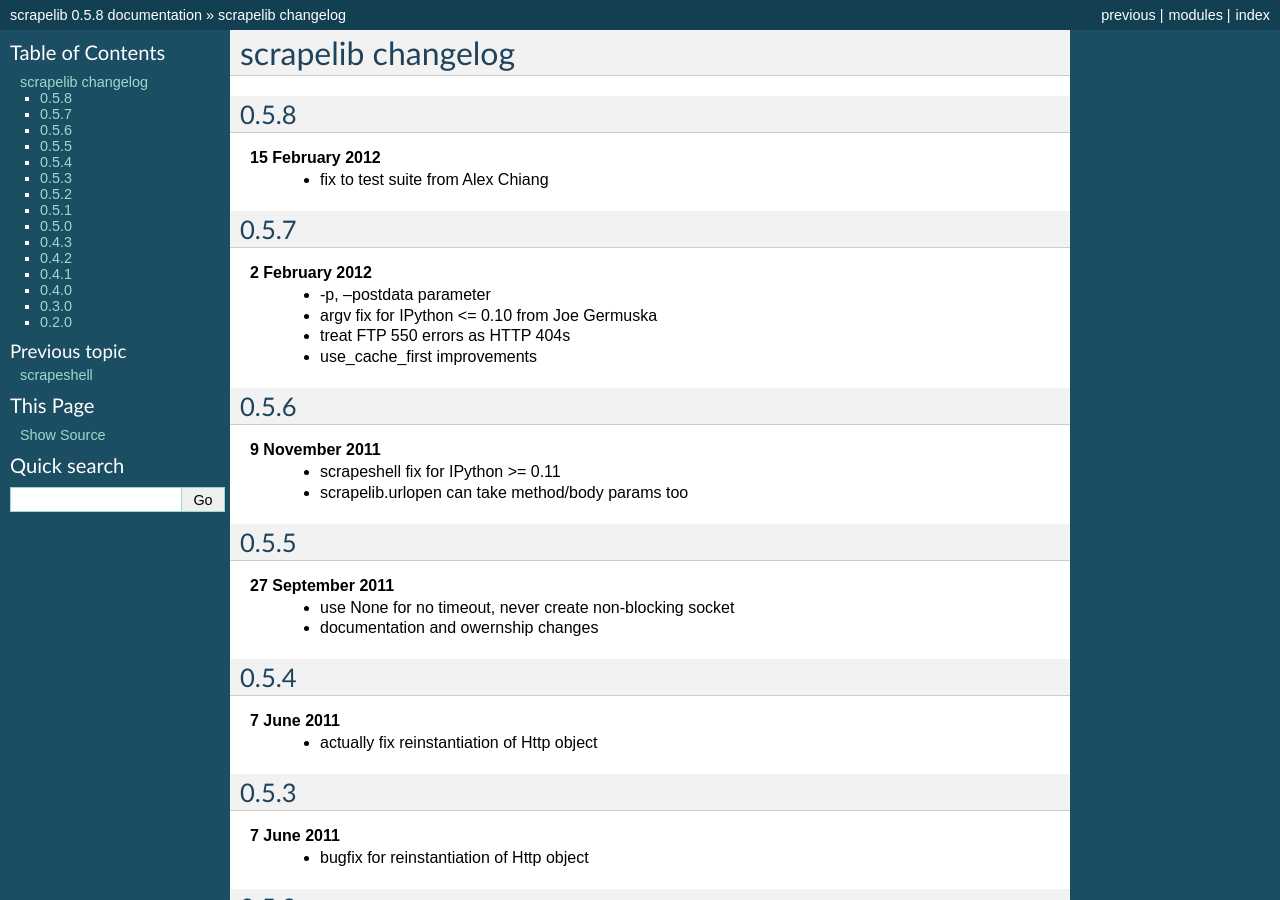
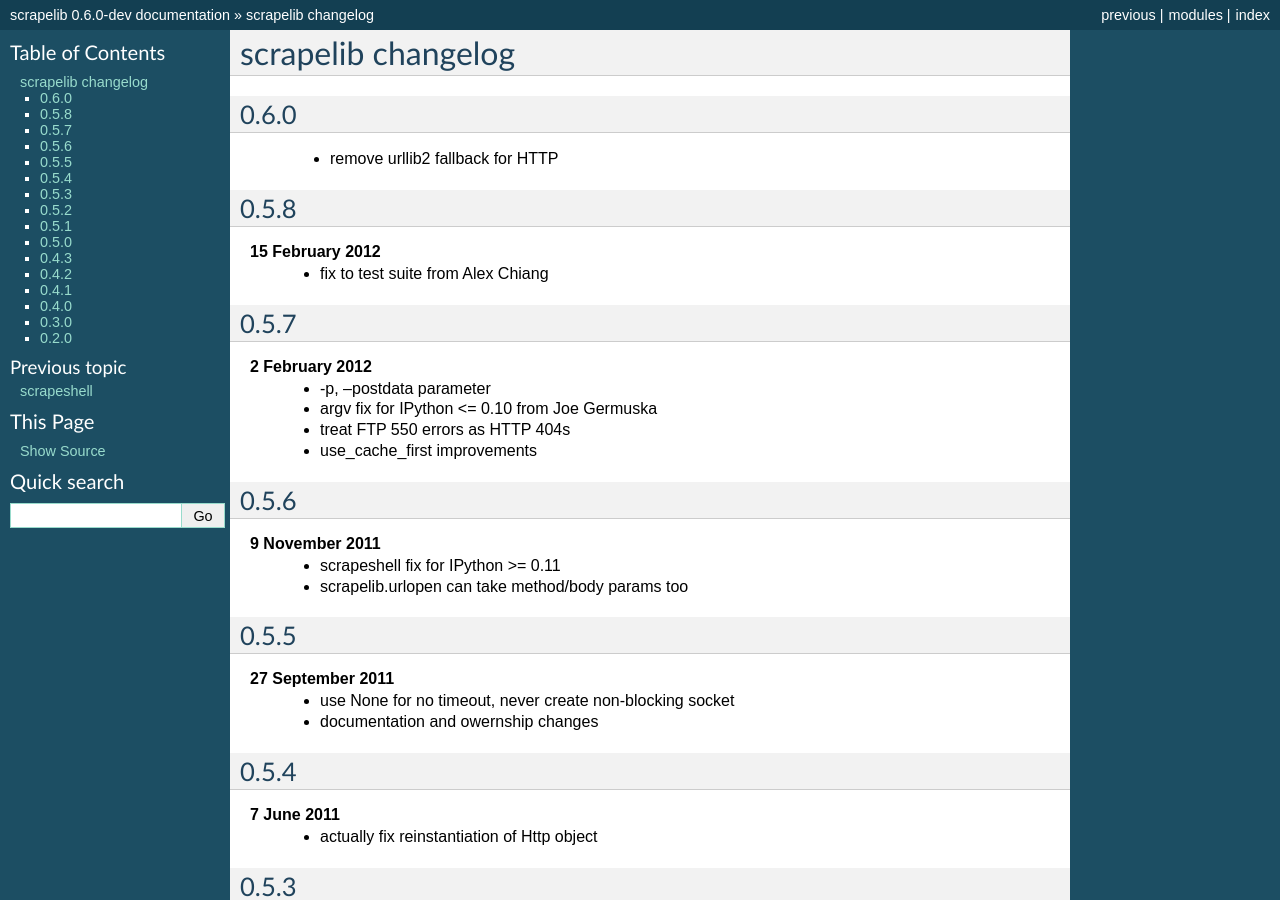
Before and after one commit to jamesturk/scrapelib, a Sphinx documentation site: the page built from docs/changelog.rst, in a window 1280 px wide and 900 px high. Built offline with Sphinx 7.4.7, drawn with Linux system fonts in a browser that asks for light colours; some of the changed text lies outside the part shown.

Commit message:
0.6.0-dev

```diff
--- a/docs/changelog.rst
+++ b/docs/changelog.rst
@@ -1,5 +1,10 @@
 scrapelib changelog
 ===================
+
+0.6.0
+-----
+    * remove urllib2 fallback for HTTP
+
 
 0.5.8
 -----
--- a/docs/conf.py
+++ b/docs/conf.py
@@ -48,9 +48,9 @@
 # built documents.
 #
 # The short X.Y version.
-version = '0.5'
+version = '0.6'
 # The full version, including alpha/beta/rc tags.
-release = '0.5.8'
+release = '0.6.0-dev'
 
 # The language for content autogenerated by Sphinx. Refer to documentation
 # for a list of supported languages.
--- a/scrapelib.py
+++ b/scrapelib.py
@@ -13,7 +13,7 @@
 import json
 import httplib2
 
-__version__ = '0.5.8'
+__version__ = '0.6.0-dev'
 _user_agent = 'scrapelib %s' % __version__
 
 
```
